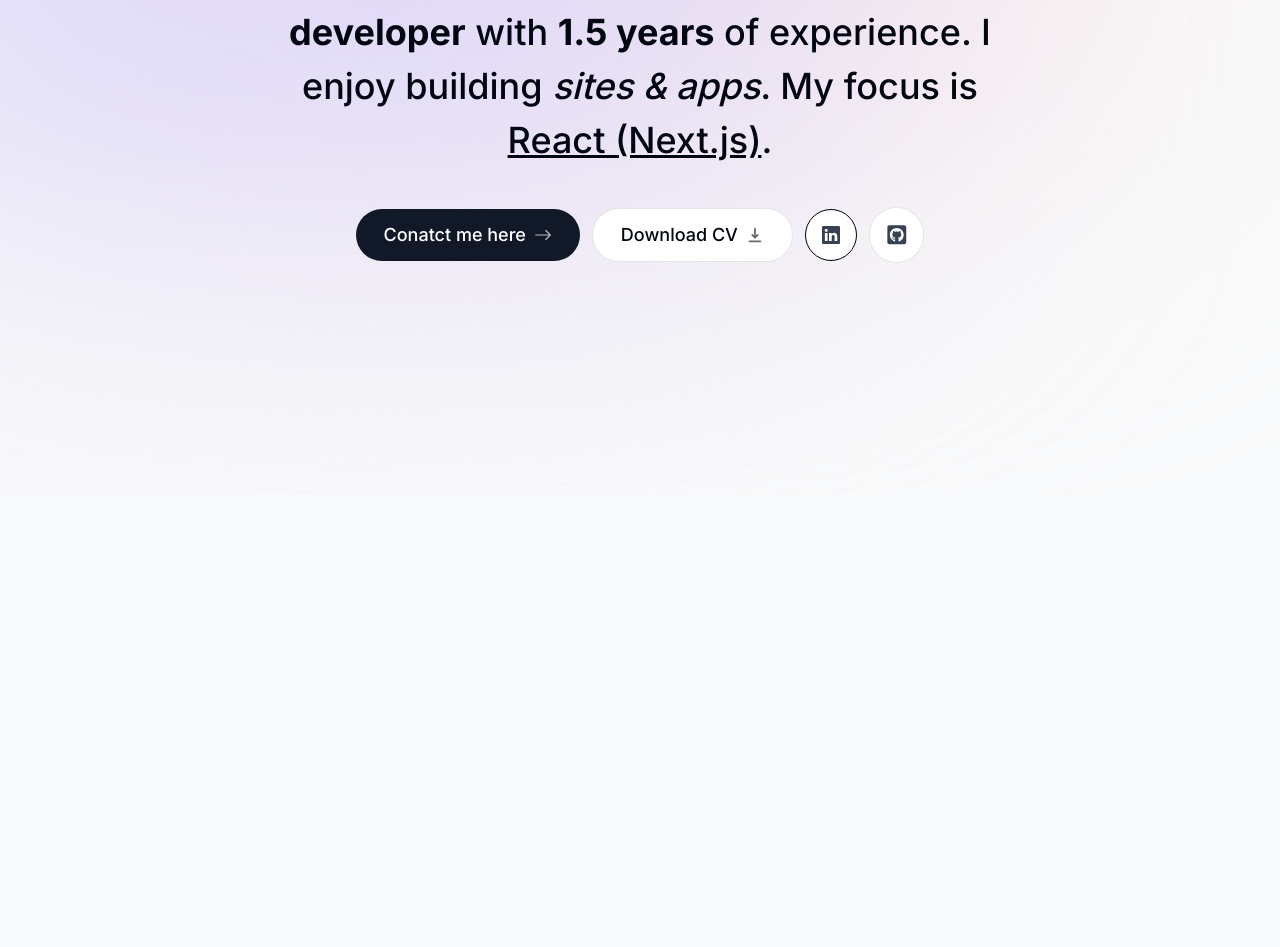
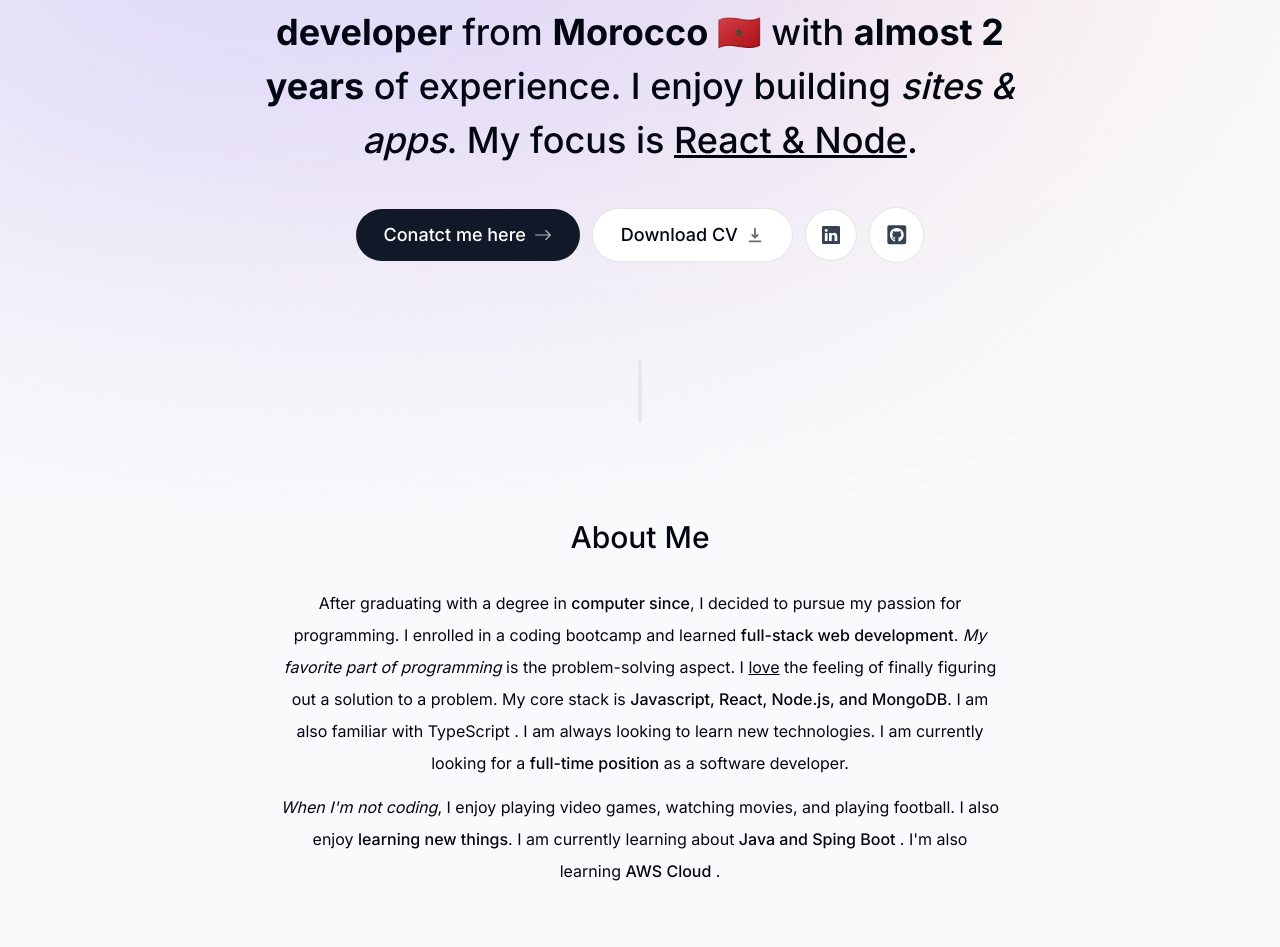
Before and after one commit to mohamed-oukhlidja/MyPortfolio, a Next.js app: page / in a window 1280 px wide. Shown: the part 305-1252 px from the top of the page. Before the commit the page ends 800 px from the top, so only its background shows below. Built offline with nearby package versions, Linux system fonts and the light colour scheme.

Commit message:
add the projects section and fixed some padding

```diff
--- a/app/page.tsx
+++ b/app/page.tsx
@@ -1,10 +1,15 @@
 import Intro from "@/components/intro";
-
+import SectionDivider from "@/components/section-divider";
+import About from "@/components/about";
+import Projects from "@/components/projects";
 
 export default function Home() {
   return (
     <main className="flex flex-col items-center px-4">
       <Intro/>
+      <SectionDivider/>
+      <About/>
+      <Projects/>
     </main>
   )
 }
--- /dev/null
+++ b/components/about.tsx
@@ -0,0 +1,42 @@
+"use client";
+
+import React from "react";
+import SectionHeading from "./section-heading";
+import { motion } from "framer-motion";
+
+export default function About() {
+  return (
+    <motion.section
+      className="mb-28 max-w-[45rem] text-center leading-8 sm:mb-40"
+      initial={{ opacity: 0, y: 100 }}
+      animate={{ opacity: 1, y: 0 }}
+      transition={{ delay: 0.175 }}
+    >
+      <SectionHeading>about me </SectionHeading>
+      <p className="mb-3">
+        After graduating with a degree in{" "}
+        <span className="font-medium">computer since</span>, I decided to pursue
+        my passion for programming. I enrolled in a coding bootcamp and learned{" "}
+        <span className="font-medium">full-stack web development</span>.{" "}
+        <span className="italic">My favorite part of programming</span> is the
+        problem-solving aspect. I <span className="underline">love</span> the
+        feeling of finally figuring out a solution to a problem. My core stack
+        is{" "}
+        <span className="font-medium">
+          Javascript, React, Node.js, and MongoDB
+        </span>
+        . I am also familiar with TypeScript . I am always looking to learn new
+        technologies. I am currently looking for a{" "}
+        <span className="font-medium">full-time position</span> as a software
+        developer.
+      </p>
+      <p>
+        <span className="italic">When I'm not coding</span>, I enjoy playing
+        video games, watching movies, and playing football. I also enjoy{" "}
+        <span className="font-medium">learning new things</span>. I am currently
+        learning about <span className="font-medium">Java and Sping Boot </span>
+        . I'm also learning <span className="font-medium">AWS Cloud </span>.
+      </p>
+    </motion.section>
+  );
+}
--- a/components/intro.tsx
+++ b/components/intro.tsx
@@ -43,17 +43,18 @@ export default function Intro() {
           </motion.span>
         </div>
       </div>
-      <motion.p
+      <motion.h1
         className="mb-10 mt-4 px-4 text-2xl font-medium !leading-[1.5] sm:text-4xl"
         initial={{ opacity: 0, y: 100 }}
         animate={{ opacity: 1, y: 0 }}
       >
-        <span className="font-bold">Hello, I'm Ricardo.</span> I'm a{" "}
-        <span className="font-bold">full-stack developer</span> with{" "}
-        <span className="font-bold">1.5 years</span> of experience. I enjoy
+        <span className="font-bold">Hello, I'm Mohamed.</span> I'm a{" "}
+        <span className="font-bold">full-stack developer</span>{" "}
+        from{" "}<span className="font-bold">Morocco 🇲🇦</span> with{" "}
+        <span className="font-bold">almost 2 years</span> of experience. I enjoy
         building <span className="italic">sites & apps</span>. My focus is{" "}
-        <span className="underline">React (Next.js)</span>.
-      </motion.p>
+        <span className="underline">React & Node</span>.
+      </motion.h1>
       <motion.div
         className="flex flex-col sm:flex-row items-center justify-center gap-3 px-4 text-lg font-medium"
         initial={{ opacity: 0, y: 100 }}
@@ -81,16 +82,16 @@ export default function Intro() {
           <HiDownload className="opacity-60 group-hover:translate-y-1 transition" />
         </a>
         <a
-          href=""
-          className="bg-white  p-4 text-gray-700 items-center gap-2 rounded-full focus:scale-110
-          hover:scale-110 active:scale-105 transition cursor-pointer border border-black/100"
+          href="https://www.linkedin.com/in/mohamed-oukhlidja" target="_blank"
+          className="bg-white  p-4 text-gray-700 items-center gap-2 rounded-full focus:scale-[1.15]
+          hover:scale-[1.15] hover:text-gray-950 active:scale-105 transition cursor-pointer border border-black/10"
         >
           <BsLinkedin />
         </a>
         <a
-          href=""
-          className="bg-white  p-4 text-gray-700 text-[1.35rem] items-center gap-2 rounded-full focus:scale-110
-          hover:scale-110 active:scale-105 transition cursor-pointer border border-black/10"
+          href="https://github.com/mohamed-oukhlidja" target="_blank"
+          className="bg-white  p-4 text-gray-700 text-[1.35rem] items-center gap-2 rounded-full focus:scale-[1.15]
+          hover:scale-[1.15] hover:text-gray-950 active:scale-105 transition cursor-pointer border border-black/10"
         >
           <FaGithubSquare />
         </a>
--- /dev/null
+++ b/components/projects.tsx
@@ -0,0 +1,33 @@
+import React from "react";
+import SectionHeading from "./section-heading";
+import { projectsData } from "@/lib/data";
+
+export default function projects() {
+  return (
+    <section >
+    <SectionHeading>My projects</SectionHeading>
+    <div>
+      {projectsData.map((project, index) => (
+        <React.Fragment key={index}>
+          <Project {...project} />
+        </React.Fragment>
+      ))}
+    </div>
+  </section>
+  );
+}
+
+type ProjectProps = (typeof projectsData)[number];
+
+function Project({ title, description, tags, imageUrl }: ProjectProps) {
+  return;
+  <section>
+    <h3>{title}</h3>
+    <p>{description}</p>
+    <ul>
+      {tags.map((tag, index) => (
+        <li key={index}>{tag}</li>
+      ))}
+    </ul>
+  </section>;
+}
--- /dev/null
+++ b/components/section-divider.tsx
@@ -0,0 +1,15 @@
+"use client";
+
+import React from "react";
+import { motion } from "framer-motion";
+
+export default function SectionDivider() {
+  return (
+    <motion.div
+      className="bg-gray-200 my-24 h-16 w-1 rounded-full hidden sm:block dark:bg-opacity-20"
+      initial={{ opacity: 0, y: 100 }}
+      animate={{ opacity: 1, y: 0 }}
+      transition={{ delay: 0.125 }}
+    ></motion.div>
+  );
+}
--- /dev/null
+++ b/components/section-heading.tsx
@@ -0,0 +1,12 @@
+import React from "react";
+
+type SectionHeadingProps = {
+  children: React.ReactNode;
+};
+
+export default function SectionHeading({ children }: SectionHeadingProps) {
+  return (
+    <h2 className="text-3xl font-medium capitalize mb-8 text-center">
+      {children}
+    </h2>
+  )}
--- a/lib/data.ts
+++ b/lib/data.ts
@@ -31,7 +31,7 @@ export const links = [
     name: "Contact",
     hash: "#contact",
   },
-] as const;
+] as const //don't want to change it ;
 
 export const experiencesData = [
   {
@@ -82,7 +82,8 @@ export const projectsData = [
     tags: ["React", "Next.js", "SQL", "Tailwind", "Framer"],
     imageUrl: wordanalyticsImg,
   },
-] as const;
+] as const //don't want to change it ;
+
 
 export const skillsData = [
   "HTML",
@@ -104,4 +105,4 @@ export const skillsData = [
   "Python",
   "Django",
   "Framer Motion",
-] as const;
+] as const //don't want to change it ;
```
